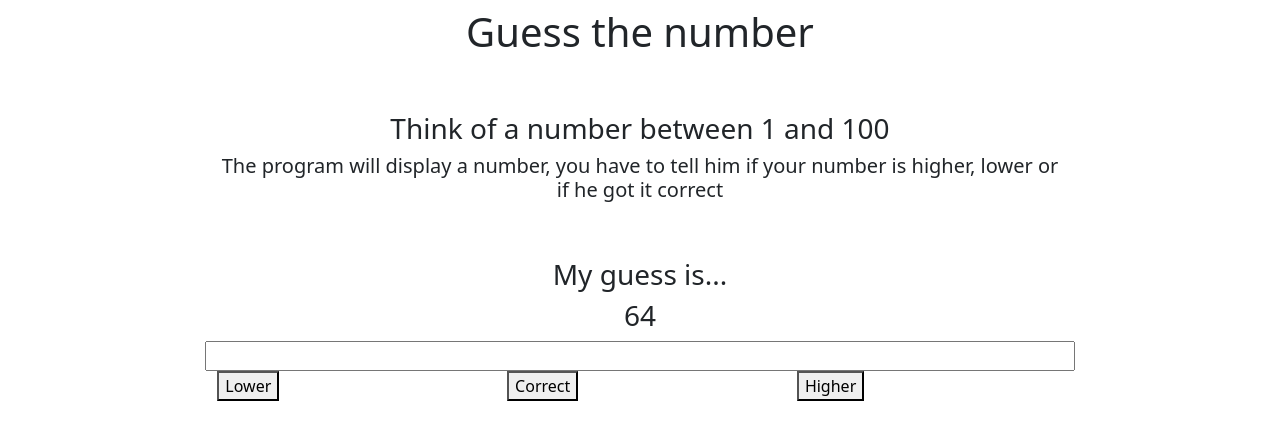
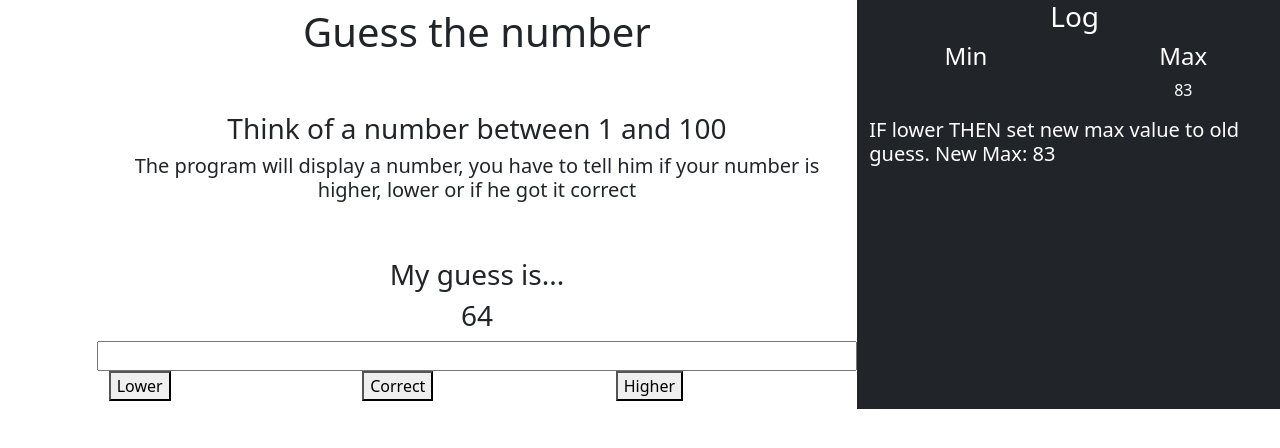
Before and after one commit to hubo00/hubo00.github.io, a plain HTML site: page index.html in a window 1280 px wide. Both pictures are taken after a click on the button "Lower". Drawn offline with nearby package versions, Linux system fonts and the light colour scheme.

Commit message:
uploaded updated numguesser

```diff
--- a/game.js
+++ b/game.js
@@ -15,14 +15,16 @@ function displayGuess(){
 
 function lower(){
     max = compGuess - 1;
-    console.log(compGuess + " is the new maximum")
+    document.getElementById("log").innerHTML += ("IF lower THEN set new max value to old guess. New Max: " + max + "<br>")
+    document.getElementById("Max").innerHTML = max
     attempts++;
     displayGuess();
 }
 
 function higher(){
     min = compGuess + 1;
-    console.log(compGuess + " is the new minimum")
+    document.getElementById("log").innerHTML += ("IF higher THEN set new min value to old guess. New Min: " + min + "<br>")
+    document.getElementById("Min").innerHTML = min
     attempts++;
     displayGuess();
 }
--- a/index.html
+++ b/index.html
@@ -5,14 +5,14 @@
     <meta http-equiv="X-UA-Compatible" content="IE=edge">
     <meta name="viewport" content="width=device-width, initial-scale=1.0">
     <link href="https://cdn.jsdelivr.net/npm/bootstrap@5.0.2/dist/css/bootstrap.min.css" rel="stylesheet" integrity="sha384-EVSTQN3/azprG1Anm3QDgpJLIm9Nao0Yz1ztcQTwFspd3yD65VohhpuuCOmLASjC" crossorigin="anonymous">
-    <title>NumGuess | bukko</title>
+    <title>NumGuess | CSinc</title>
     <script src="game.js"></script>
 </head>
 <body onload="displayGuess()">
     <div class="row">
-        <div class="col-2">
+        <div class="col-1">
         </div>
-        <div class="col-8">
+        <div class="col-7">
             <div class="row text-center mt-2">
                 <h1>
                     Guess the number
@@ -38,11 +38,27 @@
                     <button type="button" onclick="higher()">Higher</button>
                 </div>
             </div>
-            <div class="row">
+            <div class="row text-center">
                 <h2 id="correct"></h2>
             </div>
         </div>
-        <div class="col-2">
+        <div class="col-4 bg-dark text-white">
+            <div class="row text-center">
+                <h3 class="">Log</h3>
+            </div>
+            <div class="row text-center">
+                <div class="col">
+                    <h4>Min</h4>
+                    <p id="Min"></p>
+                </div>
+                <div class="col">
+                    <h4>Max</h4>
+                    <p id="Max"></p>
+                </div>
+            </div>
+            <div class="row">
+                <h5 id="log"></h5>
+            </div>
         </div>
     </div>
 </body>
```
